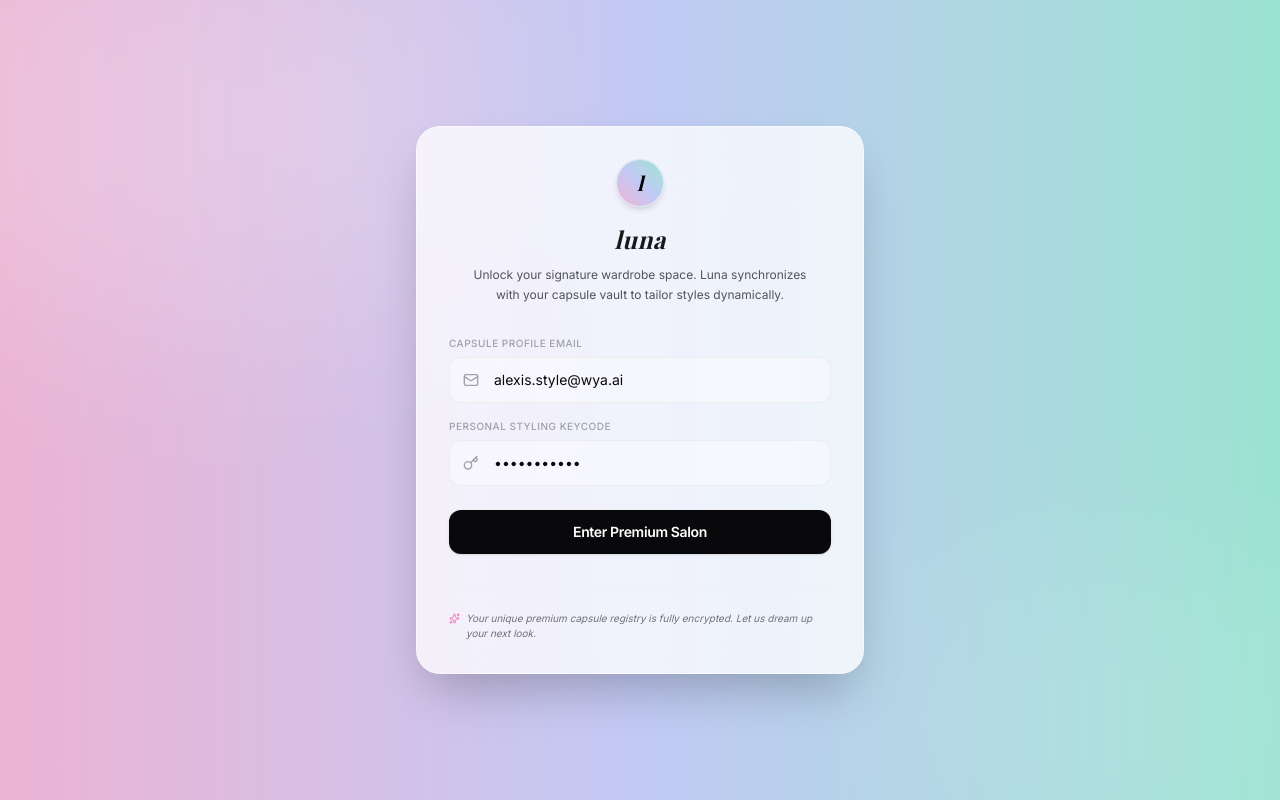
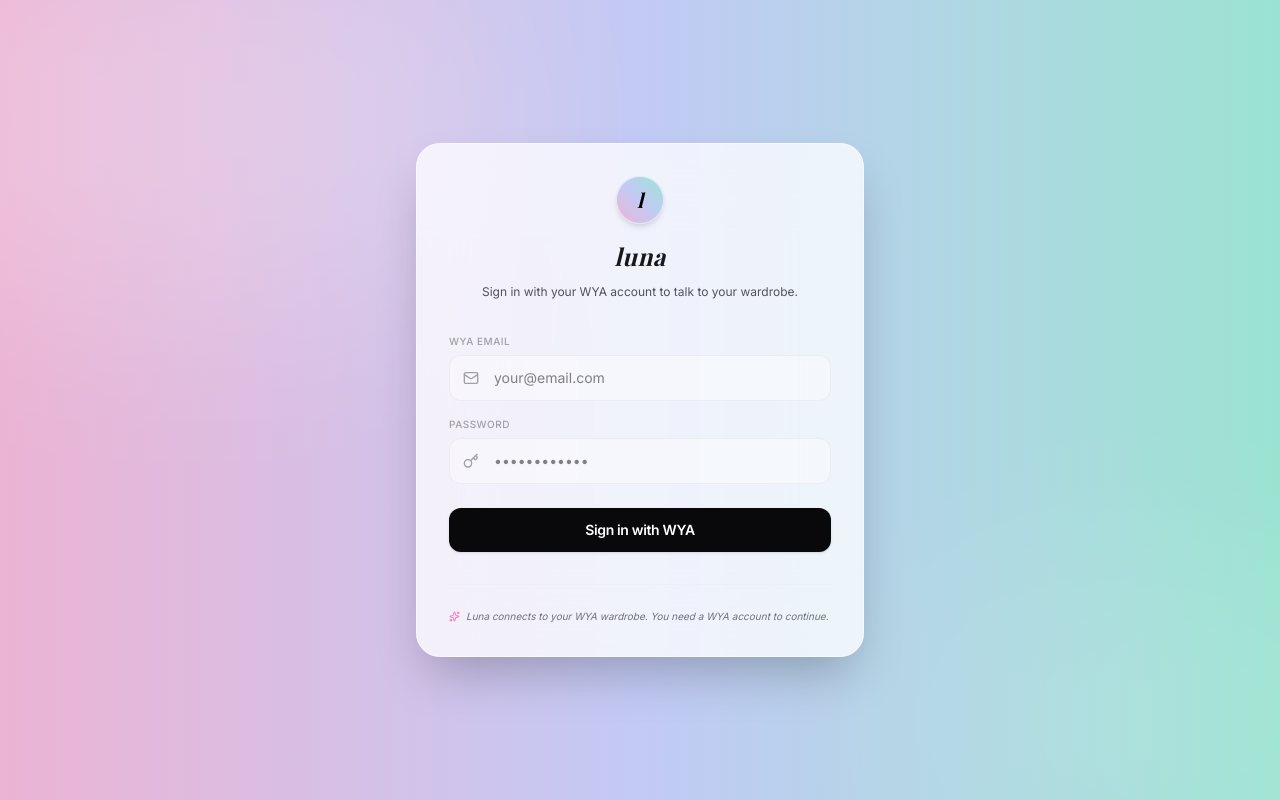
Before and after one commit to ria0304/luna-stylist, a React (Vite) app: page / in a window 1280 px wide. Built offline with nearby package versions, Linux system fonts and the light colour scheme; no server answers; a web font is replaced by a local one.

Commit message:
fix: Login now uses real WYA credentials and correct JWT field

```diff
--- a/src/views/Login.tsx
+++ b/src/views/Login.tsx
@@ -1,13 +1,13 @@
 /**
- * @license
- * SPDX-License-Identifier: Apache-2.0
+ * Luna — Login View
+ * Authenticates against WYA's real JWT backend
  */
 
 import React, { useState } from 'react';
 import { wyaApi } from '../services/api';
 import { saveSession } from '../services/auth';
 import { UserSession } from '../types';
-import { Shirt, Key, Mail, RefreshCw, Compass, HelpCircle, Info, Sparkles } from 'lucide-react';
+import { Key, Mail, RefreshCw, Sparkles } from 'lucide-react';
 import { motion, AnimatePresence } from 'motion/react';
 
 interface LoginProps {
@@ -15,27 +15,27 @@ interface LoginProps {
 }
 
 export default function Login({ onLoginSuccess }: LoginProps) {
-  const [email, setEmail] = useState('alexis.style@wya.ai');
-  const [password, setPassword] = useState('capsule2026');
+  const [email, setEmail] = useState('');
+  const [password, setPassword] = useState('');
   const [loading, setLoading] = useState(false);
   const [error, setError] = useState<string | null>(null);
 
   const handleLogin = async (e: React.FormEvent) => {
     e.preventDefault();
-    if (!email.trim()) return;
+    if (!email.trim() || !password.trim()) return;
 
     setLoading(true);
     setError(null);
 
     try {
-      const response = await wyaApi.login(email.trim());
-      saveSession(response.token, response.user);
+      const response = await wyaApi.login(email.trim(), password.trim());
+      saveSession(response.access_token, response.user);
       onLoginSuccess({
         ...response.user,
-        token: response.token
+        token: response.access_token
       });
     } catch (err: any) {
-      setError(err.message || 'Connecting to WYA credentials failed.');
+      setError(err.message || 'Could not connect to WYA. Check your credentials.');
     } finally {
       setLoading(false);
     }
@@ -62,7 +62,7 @@ export default function Login({ onLoginSuccess }: LoginProps) {
             luna
           </h2>
           <p className="mt-2.5 text-xs text-zinc-600 dark:text-zinc-450 tracking-normal px-4 leading-relaxed font-sans">
-            Unlock your signature wardrobe space. Luna synchronizes with your capsule vault to tailor styles dynamically.
+            Sign in with your WYA account to talk to your wardrobe.
           </p>
         </div>
 
@@ -74,7 +74,7 @@ export default function Login({ onLoginSuccess }: LoginProps) {
                 initial={{ opacity: 0, height: 0 }}
                 animate={{ opacity: 1, height: 'auto' }}
                 exit={{ opacity: 0, height: 0 }}
-                className="bg-red-50 dark:bg-red-950/20 text-red-650 dark:text-red-400 border border-red-156 dark:border-red-900/30 px-3.5 py-2.5 rounded-xl text-xs font-medium"
+                className="bg-red-50 dark:bg-red-950/20 text-red-600 dark:text-red-400 border border-red-200 dark:border-red-900/30 px-3.5 py-2.5 rounded-xl text-xs font-medium"
               >
                 {error}
               </motion.div>
@@ -82,9 +82,9 @@ export default function Login({ onLoginSuccess }: LoginProps) {
           </AnimatePresence>
 
           {/* Email input */}
-          <div className="space-y-1.5" id="form-group-email">
+          <div className="space-y-1.5">
             <label className="text-[10px] uppercase font-sans tracking-wider text-zinc-400 dark:text-zinc-500 block font-medium">
-              Capsule Profile Email
+              WYA Email
             </label>
             <div className="relative">
               <Mail className="absolute left-3.5 top-1/2 -translate-y-1/2 text-zinc-400 h-4 w-4" />
@@ -93,16 +93,16 @@ export default function Login({ onLoginSuccess }: LoginProps) {
                 required
                 value={email}
                 onChange={(e) => setEmail(e.target.value)}
-                placeholder="alexis.style@wya.ai"
+                placeholder="your@email.com"
                 className="w-full bg-white/40 dark:bg-zinc-900/40 border border-zinc-200/60 dark:border-zinc-800 rounded-xl py-3 pl-11 pr-4 text-sm text-zinc-950 dark:text-zinc-100 focus:outline-none focus:border-purple-300 dark:focus:border-zinc-700 transition-colors font-sans"
               />
             </div>
           </div>
 
-          {/* Access Code input */}
-          <div className="space-y-1.5" id="form-group-password">
+          {/* Password input */}
+          <div className="space-y-1.5">
             <label className="text-[10px] uppercase font-sans tracking-wider text-zinc-400 dark:text-zinc-500 block font-medium">
-              Personal Styling Keycode
+              Password
             </label>
             <div className="relative">
               <Key className="absolute left-3.5 top-1/2 -translate-y-1/2 text-zinc-400 h-4 w-4" />
@@ -117,7 +117,7 @@ export default function Login({ onLoginSuccess }: LoginProps) {
             </div>
           </div>
 
-          {/* Connect button */}
+          {/* Submit button */}
           <motion.button
             whileTap={{ scale: 0.98 }}
             type="submit"
@@ -127,19 +127,18 @@ export default function Login({ onLoginSuccess }: LoginProps) {
             {loading ? (
               <>
                 <RefreshCw className="animate-spin h-3.5 w-3.5 text-pink-300" />
-                Retrieving capsule profile...
+                Connecting to WYA...
               </>
             ) : (
-              'Enter Premium Salon'
+              'Sign in with WYA'
             )}
           </motion.button>
         </form>
 
-        {/* Couture footer note */}
         <div className="mt-8 pt-6 border-t border-zinc-200/25 dark:border-zinc-800/80 flex items-start gap-1.5 text-[10px] text-zinc-500 dark:text-zinc-500 leading-normal font-sans italic">
           <Sparkles size={11} className="shrink-0 mt-0.5 text-pink-400" />
           <span>
-            Your unique premium capsule registry is fully encrypted. Let us dream up your next look.
+            Luna connects to your WYA wardrobe. You need a WYA account to continue.
           </span>
         </div>
       </motion.div>
```
